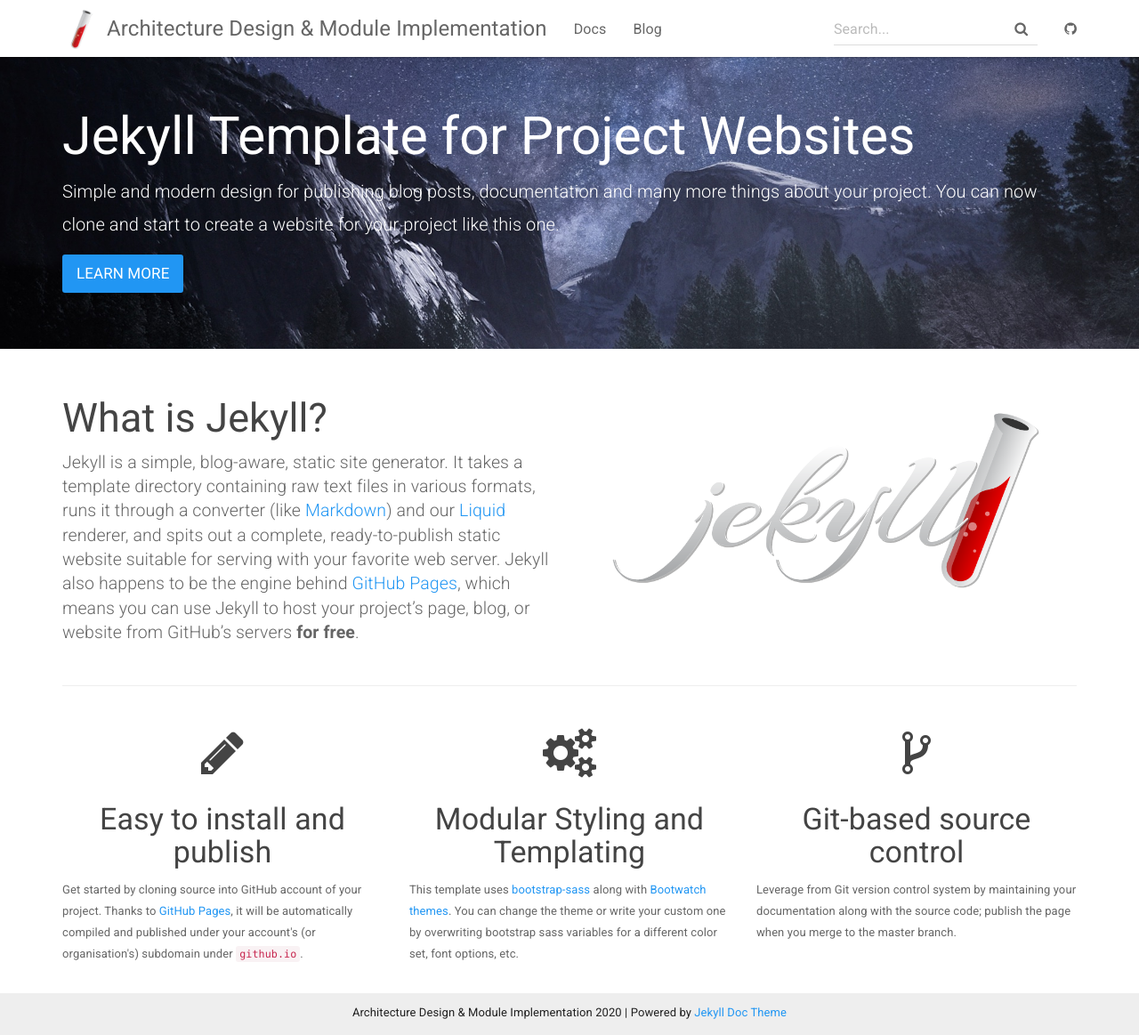
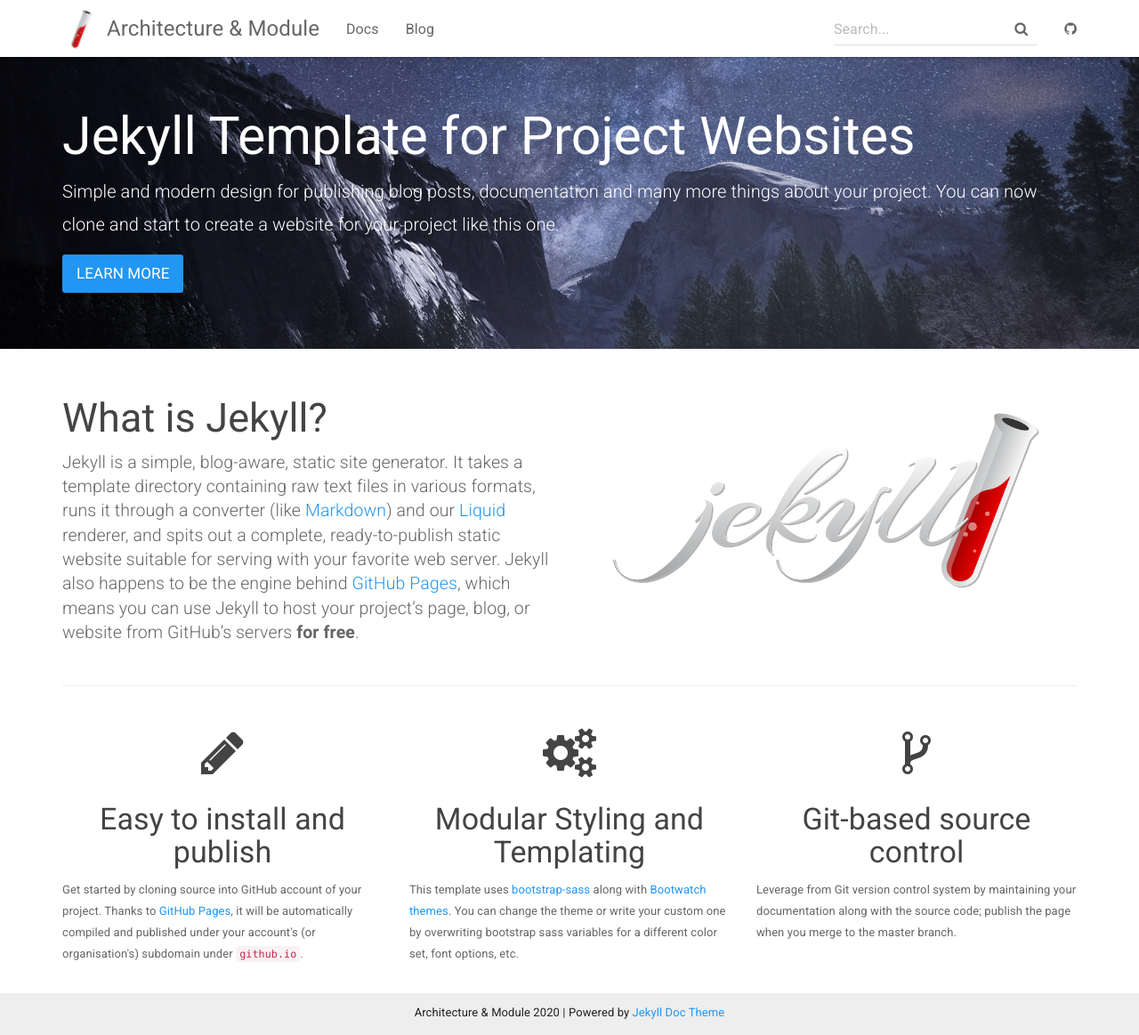
Before and after one commit to wootaik/MyTest_JekyllDocTheme, a Jekyll site: the page built from docs/index.html, in a window 1280 px wide and 1163 px high. Shown: the whole window at 89% size. Built offline with Jekyll 4.4.1, drawn with Linux system fonts in a browser that asks for light colours.

Commit message:
Update _config.yml

```diff
--- a/docs/_config.yml
+++ b/docs/_config.yml
@@ -1,5 +1,5 @@
 # Site settings
-title: Architecture Design & Module Implementation
+title: Architecture & Module
 email: your-email@domain.com
 description: >
   Jekyll Template for Project Websites
```
